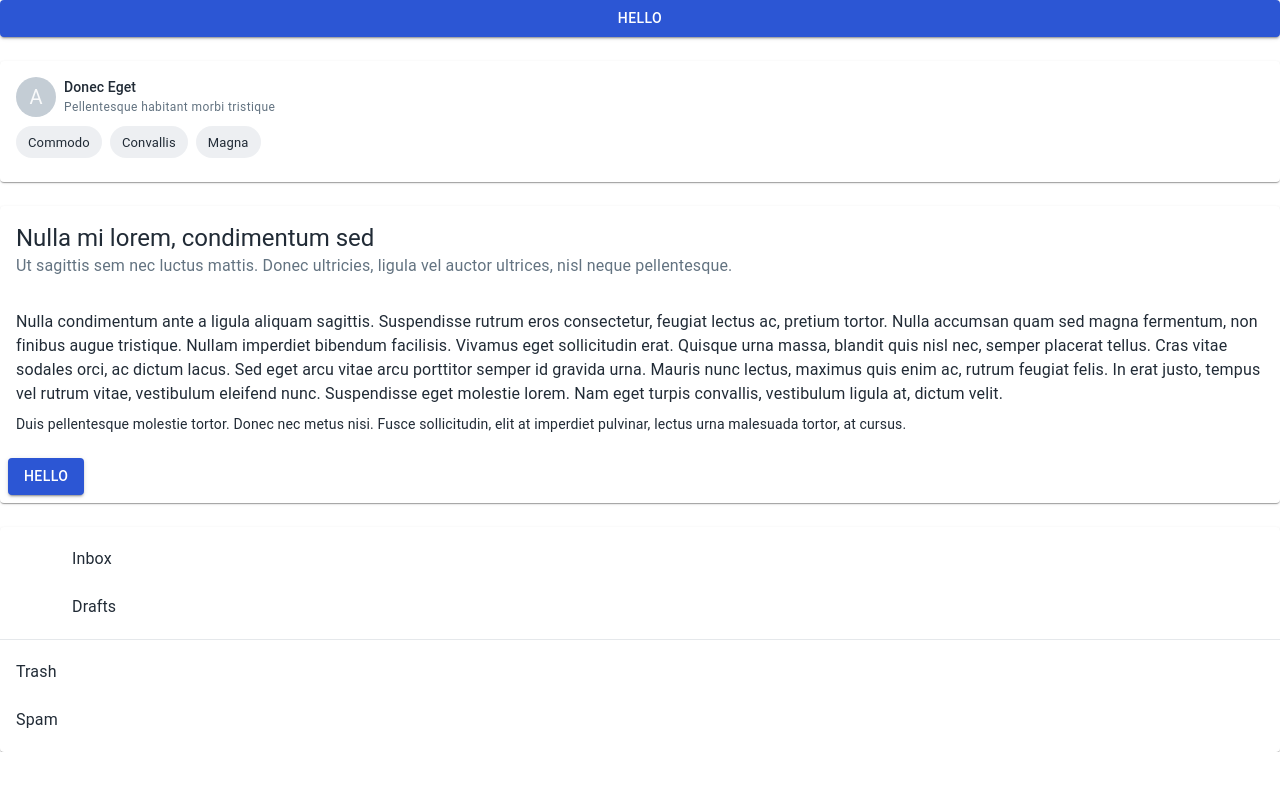
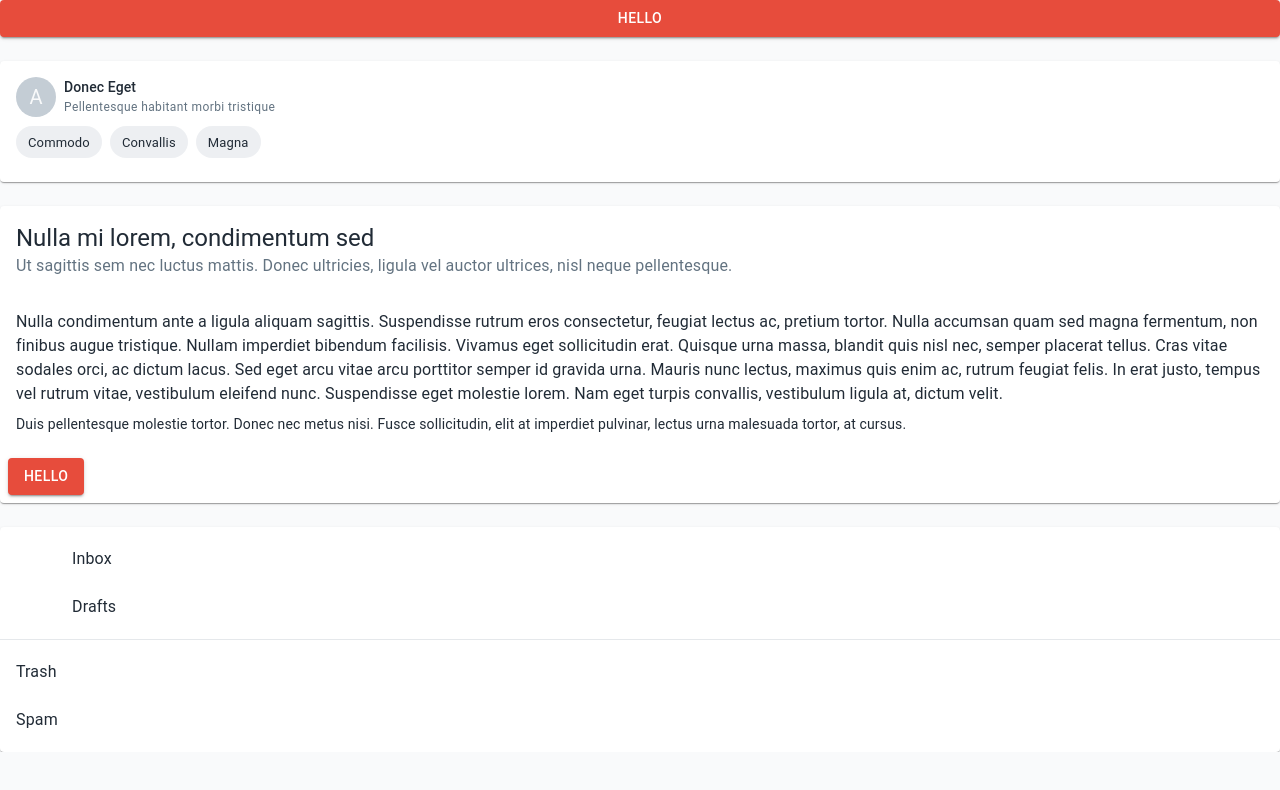
Before and after one commit to Jeremy-Park/personal-website, a Next.js app: page / in a window 1280 px wide. Shown: the top 790 px of the page. Built offline with nearby package versions, Linux system fonts and the light colour scheme; some icons are missing; what @mui/material-nextjs would draw is missing.

Commit message:
Set up multi mode theme color and component override

```diff
--- a/src/theme/MyThemeProvider.tsx
+++ b/src/theme/MyThemeProvider.tsx
@@ -4,6 +4,7 @@ import { useMemo } from "react";
 import { createTheme, ThemeProvider, CssBaseline } from "@mui/material";
 import { AppRouterCacheProvider } from "@mui/material-nextjs/v15-appRouter";
 import palette from "./palette";
+import ComponentOverrides from "./overrides/ComponentOverrides";
 
 export function MyThemeProvider({ children }: { children: React.ReactNode }) {
   const { mode, themeName } = useThemeOptions();
@@ -11,20 +12,12 @@ export function MyThemeProvider({ children }: { children: React.ReactNode }) {
   const theme = useMemo(
     () =>
       createTheme({
-        palette: palette(mode),
-        components: {
-          MuiCssBaseline: {
-            styleOverrides: {
-              body: {
-                backgroundColor: mode === "dark" ? "#000000" : "#FFFFFF",
-                color: mode === "dark" ? "#FFFFFF" : "#000000",
-              },
-            },
-          },
-        },
+        palette: palette(mode, themeName),
       }),
-    [mode]
+    [mode, themeName]
   );
+
+  theme.components = ComponentOverrides(theme, themeName);
 
   return (
     <AppRouterCacheProvider>
--- a/src/theme/ThemeOptionsContext.tsx
+++ b/src/theme/ThemeOptionsContext.tsx
@@ -3,9 +3,9 @@
 import { createContext, useContext, useEffect, useState } from "react";
 
 export enum ThemeName {
-  DEFAULT = "default",
-  MODERN = "modern",
-  CLASSIC = "classic",
+  GLASS = "glass",
+  GITHUB = "github",
+  VERCEL = "vercel",
   // Add more theme names as needed
 }
 
@@ -25,7 +25,7 @@ interface ThemeConfig {
 
 const ThemeOptionsContext = createContext<ThemeContextType>({
   mode: "light",
-  themeName: ThemeName.DEFAULT,
+  themeName: ThemeName.GLASS,
   toggleMode: () => {},
   setThemeName: () => {},
 });
@@ -37,7 +37,7 @@ export function ThemeOptionsProvider({
 }) {
   const [themeConfig, setThemeConfig] = useState<ThemeConfig>({
     mode: "light",
-    themeName: ThemeName.DEFAULT,
+    themeName: ThemeName.GLASS,
   });
 
   useEffect(() => {
@@ -47,6 +47,12 @@ export function ThemeOptionsProvider({
         const parsed = JSON.parse(savedConfig);
         if (parsed.mode && parsed.themeName) {
           console.log("Loading saved theme config:", parsed);
+
+          if (!Object.values(ThemeName).includes(parsed.themeName)) {
+            setThemeConfig({ ...parsed, themeName: ThemeName.GLASS });
+            return;
+          }
+
           setThemeConfig(parsed);
         }
       } catch (e) {
@@ -58,10 +64,9 @@ export function ThemeOptionsProvider({
   const toggleMode = () => {
     setThemeConfig((prev) => {
       const newMode = prev.mode === "light" ? "dark" : "light";
-      console.log("Toggling theme mode from", prev.mode, "to", newMode);
       const newConfig = {
         ...prev,
-        mode: newMode,
+        mode: newMode as ThemeMode,
       };
       localStorage.setItem("themeConfig", JSON.stringify(newConfig));
       return newConfig;
--- /dev/null
+++ b/src/theme/overrides/ComponentOverrides.ts
@@ -0,0 +1,9 @@
+import { Theme } from "@mui/material";
+import { ThemeName } from "../ThemeOptionsContext";
+import MuiCssBaseline from "./MuiCssBaseline";
+
+// ----------------------------------------------------------------------
+
+export default function ComponentOverrides(theme: Theme, themeName: ThemeName) {
+  return Object.assign(MuiCssBaseline(theme, themeName));
+}
--- /dev/null
+++ b/src/theme/overrides/MuiCssBaseline.ts
@@ -0,0 +1,16 @@
+import { Theme } from "@mui/material";
+import { ThemeName } from "../ThemeOptionsContext";
+
+// ----------------------------------------------------------------------
+
+export default function MuiCssBaseline(theme: Theme, themeName: ThemeName) {
+  return {
+    MuiCssBaseline: {
+      styleOverrides: {
+        body: {
+          backgroundColor: theme.palette.background.default,
+        },
+      },
+    },
+  };
+}
--- a/src/theme/palette.ts
+++ b/src/theme/palette.ts
@@ -1,4 +1,5 @@
 import { alpha } from "@mui/material/styles";
+import { ThemeName } from "./ThemeOptionsContext";
 
 // ----------------------------------------------------------------------
 
@@ -38,13 +39,34 @@ const GREY = {
   950: "#0A0A0A",
 };
 
-const PRIMARY = {
+const PRIMARY = (themeName: ThemeName) => {
+  const colors = {
+    [ThemeName.GITHUB]: {
       lighter: "#E8F8FD",
       light: "#8AA7E9",
-  main: "#2C56D4",
+      main: "rgb(46, 103, 211)",
       dark: "#1655BE",
       darker: "#0054A8",
       contrastText: "#FFFFFF",
+    },
+    [ThemeName.GLASS]: {
+      lighter: "#f09389",
+      light: "#ea6152",
+      main: "#E74C3C",
+      dark: "#ad2315",
+      darker: "#76180f",
+      contrastText: "#FFFFFF",
+    },
+    [ThemeName.VERCEL]: {
+      lighter: "#E8F8FD",
+      light: "#8AA7E9",
+      main: "rgb(0, 0, 0)",
+      dark: "rgb(0, 0, 0)",
+      darker: "rgb(0, 0, 0)",
+      contrastText: "#FFFFFF",
+    },
+  };
+  return colors[themeName];
 };
 
 const SECONDARY = {
@@ -92,9 +114,12 @@ const ERROR = {
   contrastText: "#FFFFFF",
 };
 
-const COMMON = {
+const COMMON = (themeName: ThemeName) => {
+  const primary = PRIMARY(themeName);
+
+  return {
     common: { black: "#000000", white: "#FFFFFF" },
-  primary: PRIMARY,
+    primary: primary,
     secondary: SECONDARY,
     info: INFO,
     success: SUCCESS,
@@ -112,10 +137,16 @@ const COMMON = {
       disabledOpacity: 0.48,
     },
   };
+};
 
-export default function palette(themeMode: "light" | "dark") {
+export default function palette(
+  themeMode: "light" | "dark",
+  themeName: ThemeName
+) {
+  const common = COMMON(themeName);
+
   const light = {
-    ...COMMON,
+    ...common,
     mode: "light",
     text: {
       primary: GREY[800],
@@ -128,13 +159,32 @@ export default function palette(themeMode: "light" | "dark") {
       neutral: GREY[200],
     },
     action: {
-      ...COMMON.action,
+      ...common.action,
       active: GREY[600],
     },
   } as const;
 
   const dark = {
-    ...COMMON,
+    [ThemeName.GITHUB]: {
+      ...common,
+      mode: "dark",
+      text: {
+        primary: "#FFFFFF",
+        secondary: GREY[500],
+        disabled: GREY[600],
+      },
+      background: {
+        paper: "rgb(14, 17, 22)",
+        default: "rgb(2, 4, 9)",
+        neutral: "rgb(22, 27, 34)",
+      },
+      action: {
+        ...common.action,
+        active: GREY[500],
+      },
+    },
+    [ThemeName.GLASS]: {
+      ...common,
       mode: "dark",
       text: {
         primary: "#FFFFFF",
@@ -147,10 +197,29 @@ export default function palette(themeMode: "light" | "dark") {
         neutral: alpha(GREY[500], 0.16),
       },
       action: {
-      ...COMMON.action,
+        ...common.action,
         active: GREY[500],
+      },
+    },
+    [ThemeName.VERCEL]: {
+      ...common,
+      mode: "dark",
+      text: {
+        primary: "#FFFFFF",
+        secondary: GREY[500],
+        disabled: GREY[600],
+      },
+      background: {
+        paper: "rgb(10, 10, 10)",
+        default: "rgb(0, 0, 0)",
+        neutral: "rgb(17, 17, 17)",
+      },
+      action: {
+        ...common.action,
+        active: GREY[500],
+      },
     },
   } as const;
 
-  return themeMode === "light" ? light : dark;
+  return themeMode === "light" ? light : dark[themeName];
 }
--- a/src/theme/theme.ts
+++ /dev/null
@@ -1,10 +0,0 @@
-"use client";
-import { createTheme } from "@mui/material/styles";
-
-const theme = createTheme({
-  typography: {
-    fontFamily: "var(--font-roboto)",
-  },
-});
-
-export default theme;
```
Lines whose indentation alone changed are shown as unchanged.
